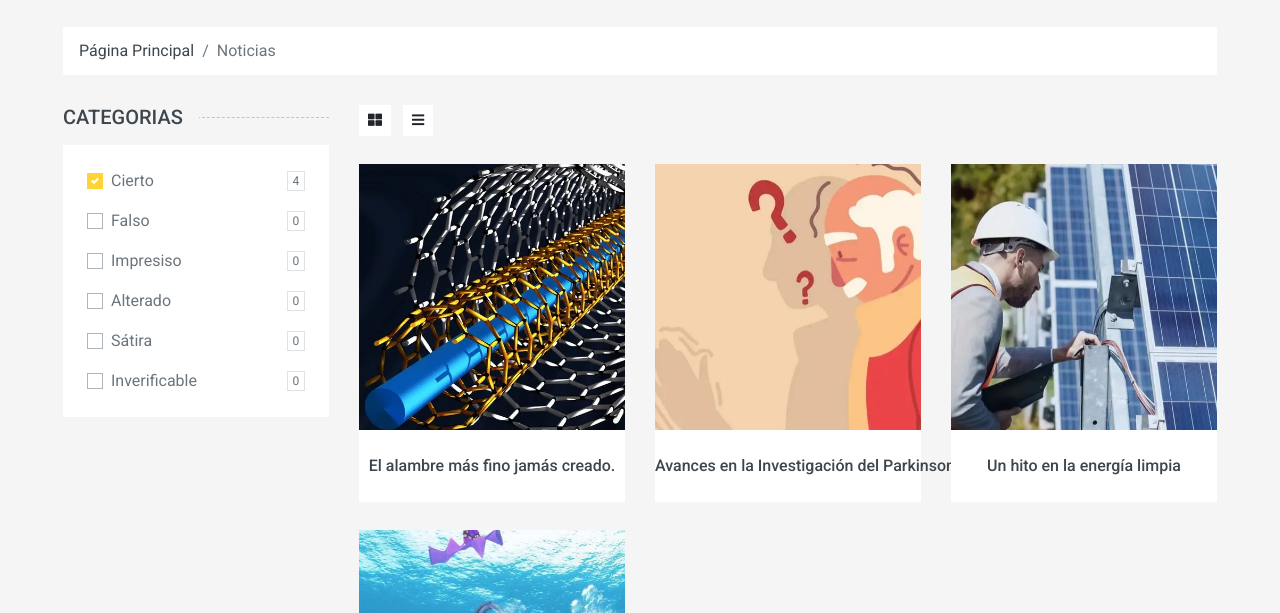
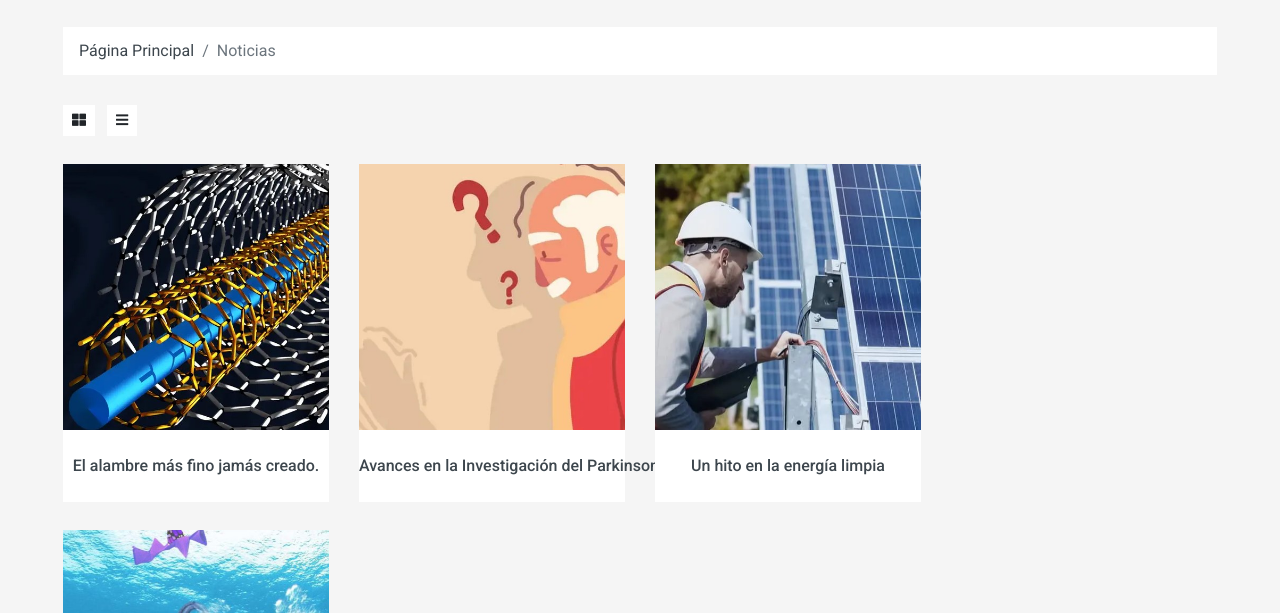
Before and after one commit to matheuwus/VeriFacts, a plain HTML site: page shop.html in a window 1280 px wide. Shown: the part 187-800 px from the top of the page. Drawn offline with nearby package versions, Linux system fonts and the light colour scheme.

Commit message:
Update shop.html

```diff
--- a/shop.html
+++ b/shop.html
@@ -141,49 +141,6 @@
     <!-- Shop Start -->
     <div class="container-fluid">
         <div class="row px-xl-5">
-            <!-- Shop Sidebar Start -->
-            <div class="col-lg-3 col-md-4">
-
-
-                <!-- Color Start -->
-                <h5 class="section-title position-relative text-uppercase mb-3"><span class="bg-secondary pr-3">Categorias</span></h5>
-                <div class="bg-light p-4 mb-30">
-                    <form>
-                        <div class="custom-control custom-checkbox d-flex align-items-center justify-content-between mb-3">
-                            <input type="checkbox" class="custom-control-input" checked id="color-all">
-                            <label class="custom-control-label" for="price-all">Cierto</label>
-                            <span class="badge border font-weight-normal">4</span>
-                        </div>
-                        <div class="custom-control custom-checkbox d-flex align-items-center justify-content-between mb-3">
-                            <input type="checkbox" class="custom-control-input" id="color-1">
-                            <label class="custom-control-label" for="color-1">Falso</label>
-                            <span class="badge border font-weight-normal">0</span>
-                        </div>
-                        <div class="custom-control custom-checkbox d-flex align-items-center justify-content-between mb-3">
-                            <input type="checkbox" class="custom-control-input" id="color-2">
-                            <label class="custom-control-label" for="color-2">Impresiso</label>
-                            <span class="badge border font-weight-normal">0</span>
-                        </div>
-                        <div class="custom-control custom-checkbox d-flex align-items-center justify-content-between mb-3">
-                            <input type="checkbox" class="custom-control-input" id="color-3">
-                            <label class="custom-control-label" for="color-3">Alterado</label>
-                            <span class="badge border font-weight-normal">0</span>
-                        </div>
-                        <div class="custom-control custom-checkbox d-flex align-items-center justify-content-between mb-3">
-                            <input type="checkbox" class="custom-control-input" id="color-4">
-                            <label class="custom-control-label" for="color-4">Sátira</label>
-                            <span class="badge border font-weight-normal">0</span>
-                        </div>
-                        <div class="custom-control custom-checkbox d-flex align-items-center justify-content-between">
-                            <input type="checkbox" class="custom-control-input" id="color-5">
-                            <label class="custom-control-label" for="color-5">Inverificable</label>
-                            <span class="badge border font-weight-normal">0</span>
-                        </div>
-                    </form>
-                </div>
-                <!-- Color End -->
-            </div>
-            <!-- Shop Sidebar End -->
 
 
             <!-- Shop Product Start -->
```
